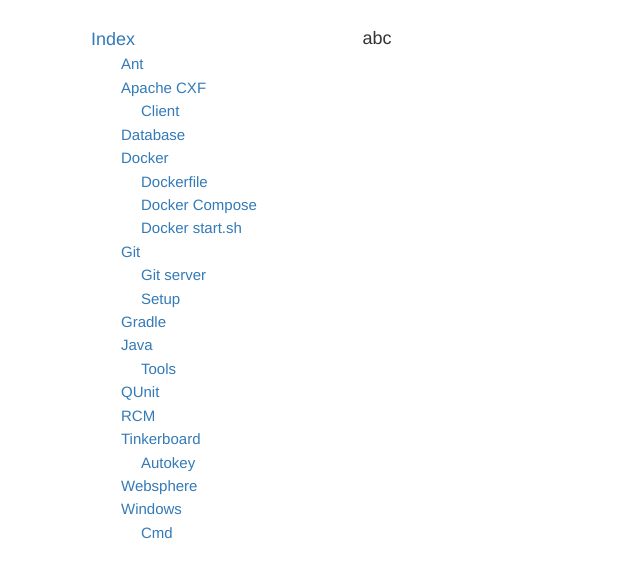
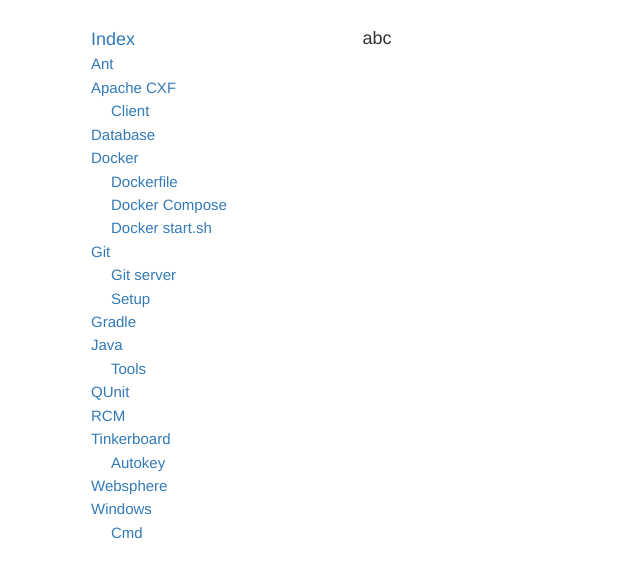
Before and after one commit to AndrewSoltes/AndrewSoltes.github.io, a Jekyll site: the page built from index.md, in a window 1280 px wide. Shown: the top 578 px of the page, without its empty margins (0-640 px from the left). Built offline with Jekyll 4.4.1, drawn with Linux system fonts in a browser that asks for light colours.

Commit message:
navbar a padding

```diff
--- a/assets/kb.scss
+++ b/assets/kb.scss
@@ -41,7 +41,7 @@ pre {
 		> a {
 			padding-top: 1px;
 			padding-bottom: 1px;
-			padding-left: 30px;
+			padding-left: 0px;
 			font-size: 15px;
 			font-weight: 400;
 		}
```
